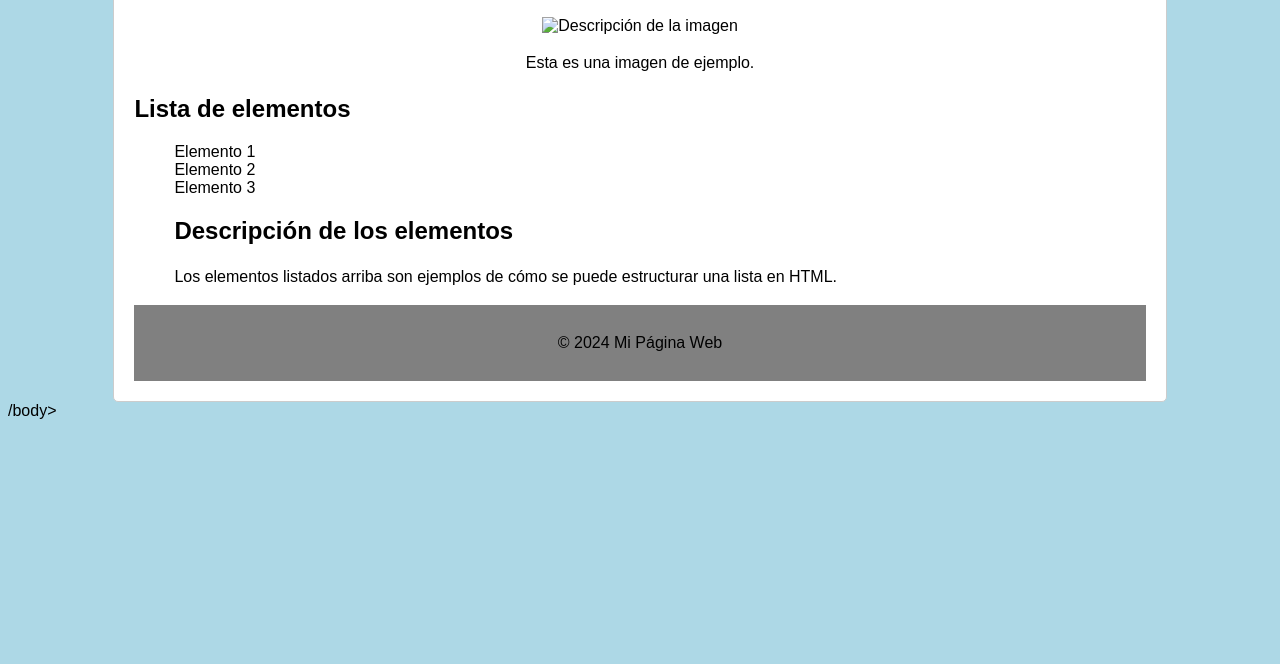
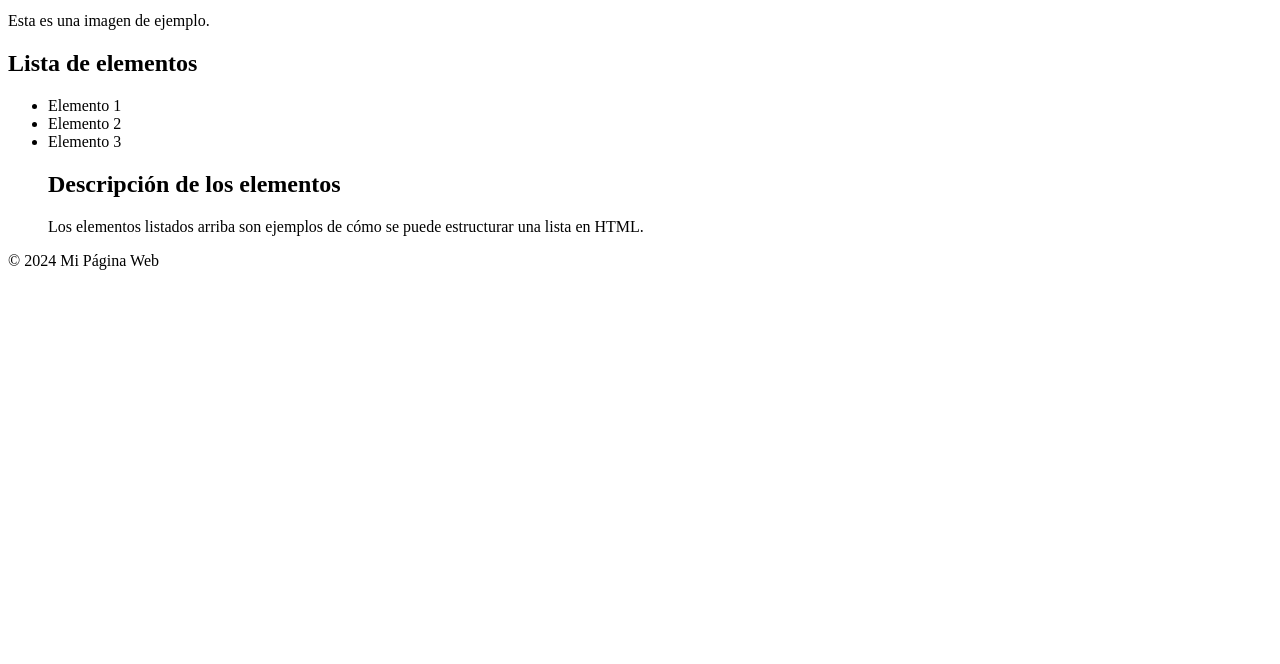
Before and after one commit to maferaldacoooooo/web-examen, a plain HTML site: page index.html in a window 1280 px wide. Shown: the part 136-800 px from the top of the page. Drawn offline with Linux system fonts and the light colour scheme.

Commit message:
Update index.html

```diff
--- a/index.html
+++ b/index.html
@@ -1,54 +1,13 @@
 <!DOCTYPE html>
 <html lang="es">
+
 <head>
-
     <meta charset="UTF-8">
     <meta name="viewport" content="width=device-width, initial-scale=1.0">
     <title>Ejemplo de errores</title>
-    <link rel="stylesheet" type="text/css" href="style.css">
 
-<style>
-        body {
-            background-color: lightblue;
-            font-family: Arial, sans-serif;
+</head>
 
-        h1 {
-            color: red;
-            text-align: center;
-        }
-        p {
-            font-size: 16px;
-            line-height: 1.5
-        }
-        .container {
-            width: 80%;
-            margin: 0 auto;
-            padding: 20px;
-            border: 1px solid #ccc;
-            border-radius: 5px;
-            background-color: white;
-        }
-        .image-container {
-            text-align: center;
-            margin: 20px 0;
-        }
-        img {
-            max-width: 100%;
-            height: auto;
-        }
-        .footer {
-            text-align: center;
-            padding: 10px;
-            background-color: grey;
-        }
-        ul {
-            list-style-type: none;
-        }
-        .highlight {
-            color: blue
-        }
-    </style>
-</head>
 <body>
     <div class="container">
         <header>
@@ -76,6 +35,7 @@
             <p>&copy; 2024 Mi Página Web</p>
         <footer>
     </div>
-/body>
+
+
+</body>
 </html>
-<link rel="stylesheet" type="text/css" href="URL">
```
